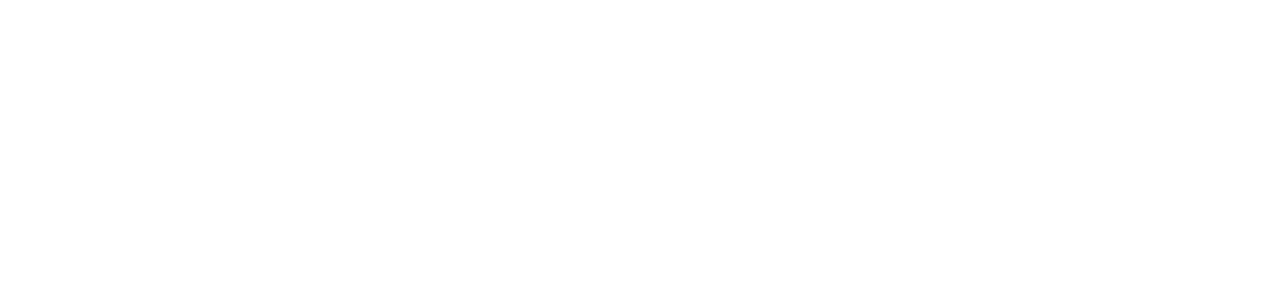
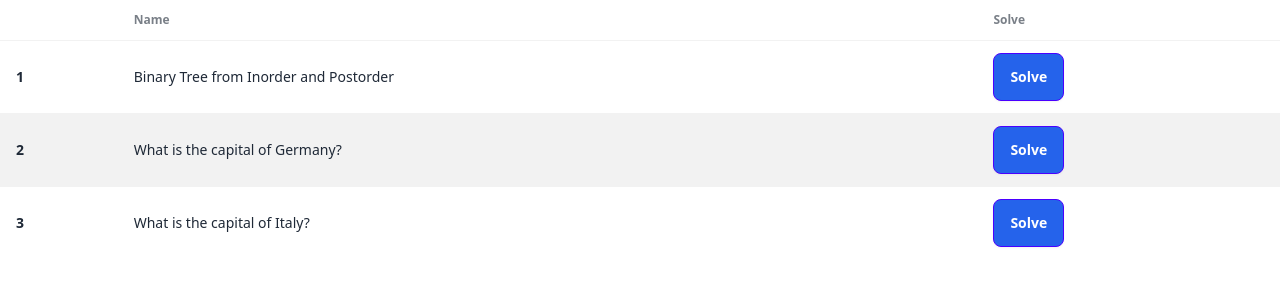
Before and after one commit to priyanshu17012003/CodeEdu, a React (Vite) app in the folder frontend/: page /list in a window 1280 px wide. Before the commit this address had no page. Shown: the top 300 px of the page. Built offline with nearby package versions, Linux system fonts and the light colour scheme.

Commit message:
third commit

```diff
--- a/frontend/src/App.jsx
+++ b/frontend/src/App.jsx
@@ -1,6 +1,8 @@
 import React from 'react';
 import Home from "./pages/Home";
 import SignIn from './components/SignIn';
+import List from './components/List';
+import Question from './components/Question';
 import { Routes, Route } from 'react-router-dom';
 
 function App() {
@@ -9,6 +11,8 @@
   <Routes>
   <Route path="/" element={<Home />} />
   <Route path="/signup" element={<SignIn />} />
+  <Route path="/list" element={<List />} />
+  <Route path="/question/:id" element={<Question />} />
   </Routes>
   )
 }
--- /dev/null
+++ b/frontend/src/components/List.jsx
@@ -0,0 +1,39 @@
+import React from "react";
+import questions from "../store/questions.json";
+import { useNavigate } from "react-router-dom";
+
+function List() {
+
+  const navigate = useNavigate();
+
+  return (
+    <>
+      <div className="overflow-x-auto">
+        <table className="table table-zebra">
+          <thead>
+            <tr>
+              <th></th>
+              <th>Name</th>
+              <th>Solve</th>
+            </tr>
+          </thead>
+          <tbody>
+            {
+              questions.map((question) => {
+                return (
+                  <tr key={question.id}>
+                    <th>{question.id}</th>
+                    <td>{question.title}</td>
+                    <td><button className="btn btn-primary bg-blue-600 text-white hover:bg-white hover:text-blue-600" onClick={() => {navigate(`/question/${question.id}`)}}>Solve</button></td>
+                  </tr>
+                )
+              })
+            }
+          </tbody>
+        </table>
+      </div>
+    </>
+  );
+}
+
+export default List;
--- a/frontend/src/components/LogIn.jsx
+++ b/frontend/src/components/LogIn.jsx
@@ -1,7 +1,17 @@
 import React from "react";
 import { Link } from "react-router-dom";
+import { useForm } from "react-hook-form";
 
 function LogIn() {
+
+  const {
+    register,
+    handleSubmit,
+    formState: { errors },
+  } = useForm()
+  const onSubmit = (data) => console.log(data)
+
+
   return (
     <dialog id="my_modal_3" className="modal">
       <div className="modal-box">
@@ -13,7 +23,7 @@
         </form>
         <h3 className="font-bold text-lg">Login</h3>
         <div className="card min-w-screen w-full bg-base-100">
-          <form className="card-body">
+          <form className="card-body" onSubmit={handleSubmit(onSubmit)}>
             <div className="form-control">
               <label className="label">
                 <span className="label-text">Email</span>
@@ -23,7 +33,9 @@
                 placeholder="email"
                 className="input input-bordered"
                 name="email"
+                {...register("email", { required: true })}
               />
+              {errors.email && <span className="text-red-500">This field is required</span>}
             </div>
             <div className="form-control">
               <label className="label">
@@ -34,7 +46,9 @@
                 placeholder="password"
                 className="input input-bordered"
                 name="password"
+                {...register("password", { required: true })}
               />
+              {errors.password && <span className="text-red-500">This field is required</span>}
             </div>
             <div className="card-actions flex justify-between mt-3">
               <button className="btn bg-transparent bg-clip-border bg-gradient-to-r from-cyan-300 to-violet-500 hover:text-white">
--- /dev/null
+++ b/frontend/src/components/Question.jsx
@@ -0,0 +1,102 @@
+import React from "react";
+import questions from "../store/questions.json";
+import { useParams } from "react-router-dom";
+
+function Question() {
+  const { id } = useParams();
+  const question = questions.find((q) => q.id == id);
+  console.log(question);
+
+  const handleCopy = (text) => {
+    navigator.clipboard.writeText(text).then(
+      () => {
+        alert("Input copied to clipboard!");
+      },
+      (err) => {
+        console.error("Could not copy text: ", err);
+      }
+    );
+  };
+
+  return (
+    <>
+      <div className="drawer drawer-end">
+        <input id="my-drawer-4" type="checkbox" className="drawer-toggle" />
+        <div className="drawer-content flex flex-col items-end">
+          {/* Page content here */}
+          <label
+            htmlFor="my-drawer-4"
+            className="drawer-button btn btn-primary m-4"
+          >
+            Show the question
+          </label>
+        </div>
+
+        <div className="drawer-side">
+          <label
+            htmlFor="my-drawer-4"
+            aria-label="close sidebar"
+            className="drawer-overlay"
+          ></label>
+          <ul className="menu bg-base-200 text-base-content min-h-full w-80 p-4">
+            {/* Sidebar content here */}
+            <div className="container">
+              <h3 className="font-bold mb-2">
+                {id} | {question.title}
+              </h3>
+              <p className="text-sm text-zinc-500 mb-3">
+                Difficulty: {question.difficulty}
+              </p>
+              <hr />
+              <div className="mt-3">
+                <p className="text-sm text-zinc-500 mb-4">
+                  {question.descriptions}
+                </p>
+
+                <p className="text-sm text-zinc-500 mb-3">
+                  Test Cases: {question.testCases}
+                </p>
+                <hr />
+
+                <p className="text-sm text-zinc-500 mt-3">Examples:</p>
+                <ul className="mb-4">
+                  {question.examples.map((example, index) => (
+                    <li key={index} className="text-sm text-zinc-500 mt-2">
+                      <div className="bg-zinc-100 p-2 rounded">
+
+                        <p className="font-bold">Input:</p>
+                        <p
+                          className="text-black cursor-pointer select-all"
+                          onClick={() => handleCopy(example.input)}
+                        >
+                          {example.input}
+                        </p>
+                      </div>
+
+                      <div className="bg-zinc-100 p-2 rounded mt-2">
+                        <p className="font-bold">Output:</p>
+                        <p className="text-black">{example.output}</p>
+                      </div>
+                    </li>
+                  ))}
+                </ul>
+
+                <hr />
+                <div className="text-sm text-zinc-500 mt-3">
+                  <p className="font-bold">Expected Time Complexity:</p>
+                  {question.time}
+                  <br />
+                  <p className="font-bold">Expected Space Complexity:</p>
+                  {question.space}
+                </div>
+                <hr />
+              </div>
+            </div>
+          </ul>
+        </div>
+      </div>
+    </>
+  );
+}
+
+export default Question;
--- a/frontend/src/components/SignIn.jsx
+++ b/frontend/src/components/SignIn.jsx
@@ -1,7 +1,16 @@
 import React from "react";
 import { Link } from "react-router-dom";
+import { useForm } from "react-hook-form";
 
 function SignIn() {
+
+  const{
+    register,
+    handleSubmit,
+    formState: { errors },
+  }=useForm()
+  const onSubmit = (data) => console.log(data)
+
   return (
     <>
       <div className="hero bg-gradient-to-b from-[#1d1d1d] via-[#1d1d1d] to-[#041c31] flex flex-col min-h-screen justify-center items-center md:flex-row-reverse">
@@ -24,7 +33,7 @@
         </div>
 
         <div className="card bg-base-100 shrink-0 shadow-2xl w-full max-w-sm p-4">
-          <form className="card-body">
+          <form className="card-body" onSubmit={handleSubmit(onSubmit)}>
             <Link
               to="/"
               className="btn btn-sm absolute right-2 top-2 bg-transparent bg-clip-border bg-gradient-to-r from-cyan-300 to-violet-500"
@@ -41,7 +50,9 @@
                 placeholder="email"
                 className="input input-bordered"
                 name="email"
+                {...register("email", { required: true })}
               />
+              {errors.email && <span className="text-red-500">This field is required</span>}
             </div>
             <div className="form-control mt-4">
               <label className="label">
@@ -52,7 +63,9 @@
                 placeholder="password"
                 className="input input-bordered"
                 name="password"
+                {...register("password", { required: true })}
               />
+              {errors.password && <span className="text-red-500">This field is required</span>}
             </div>
             <div className="card-actions flex justify-between mt-6">
               <button className="btn bg-transparent bg-clip-border bg-gradient-to-r from-cyan-300 to-violet-500 hover:text-white">
--- /dev/null
+++ b/frontend/src/store/questions.json
@@ -0,0 +1,29 @@
+[
+  {
+    "id": 1,
+    "title": "Binary Tree from Inorder and Postorder",
+    "difficulty": "Medium",
+    "descriptions": "Given inorder and postorder traversals of a binary tree(having n nodes) in the arrays in[] and post[] respectively. The task is to construct a unique binary tree from these traversals. Driver code will print the preorder traversal of the constructed tree. Note:- The inorder and postorder traversals contain unique values, and every value present in the postorder traversal is also found in the inorder traversal.",
+    "testCases": 2,
+    "examples": [
+      {
+        "input": "n = 8, in[] = [4, 8, 2, 5, 1, 6, 3, 7], post[] = [8, 4, 5, 2, 6, 7, 3, 1]",
+        "output": "1 2 4 8 5 3 6 7"
+      },
+      {
+        "input": "n = 5, in[] = [9, 5, 2, 3, 4], post[] = [5, 9, 3, 4, 2]",
+        "output": "2 9 5 4 3"
+      }
+    ],
+    "time": "O(n)",
+    "space": "O(n)"
+  },
+  {
+    "id": 2,
+    "title": "What is the capital of Germany?"
+  },
+  {
+    "id": 3,
+    "title": "What is the capital of Italy?"
+  }
+]
```
